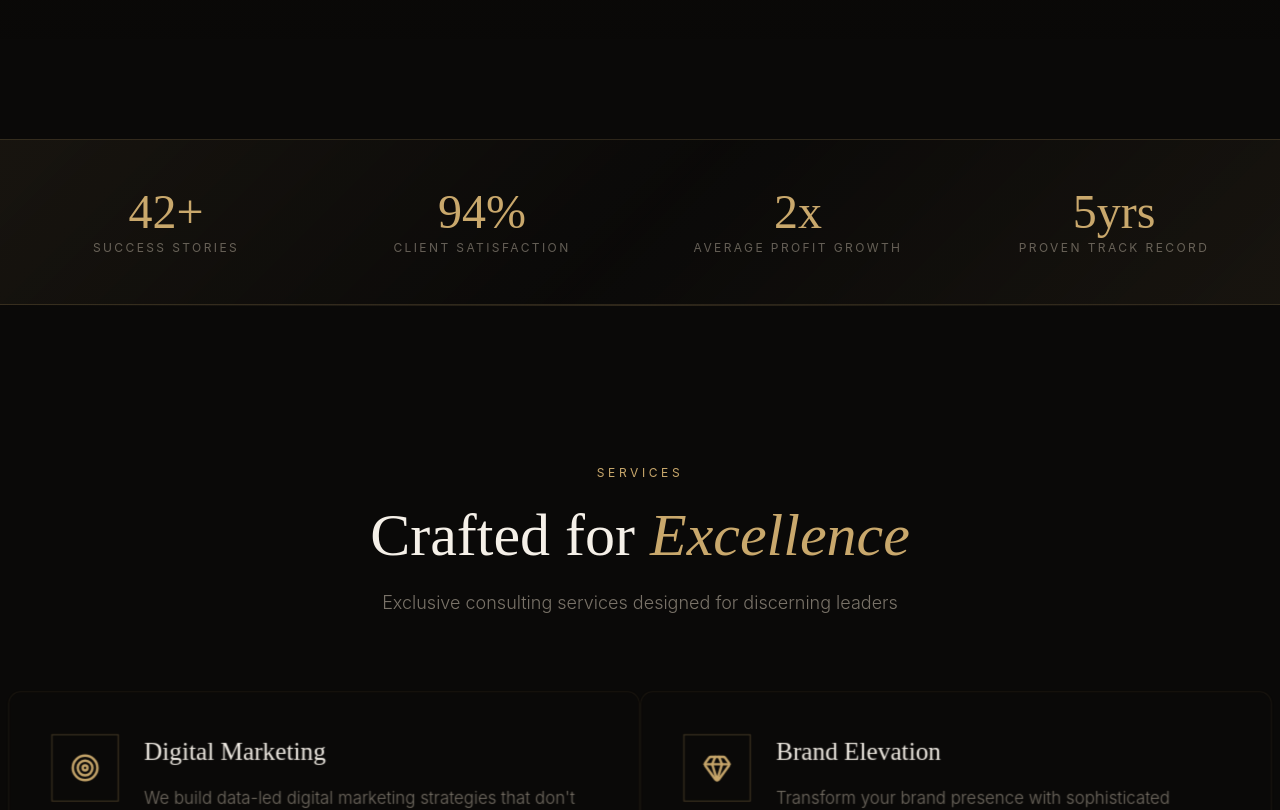
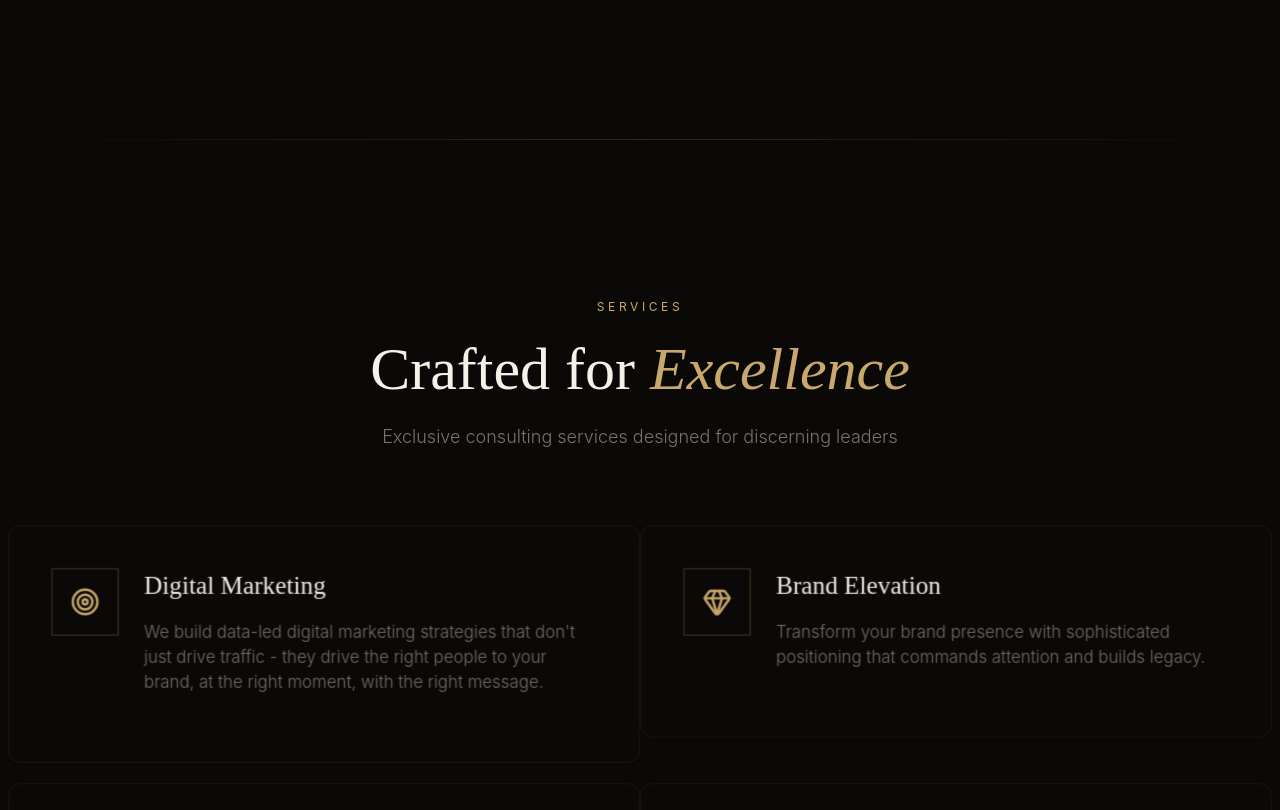
Before and after one commit to rutujak-bora/business_con, a Next.js app: page / in a window 1280 px wide. Shown: the part 2820-3630 px from the top of the page. Built offline with nearby package versions, Linux system fonts and the light colour scheme.

Commit message:
remove: numbers banner statistics section

```diff
--- a/app/page.js
+++ b/app/page.js
@@ -564,38 +564,6 @@ function MobileStickyCTA() {
   )
 }
 
-// ─── 8. Numbers Banner ───
-function NumbersBanner() {
-  const ref = useRef(null)
-  const isInView = useInView(ref, { once: true })
-  const numbers = [
-    { value: 42, suffix: '+', label: 'Success Stories' },
-    { value: 94, suffix: '%', label: 'Client Satisfaction' },
-    { value: 2, suffix: 'x', label: 'Average Profit Growth' },
-    { value: 5, suffix: 'yrs', label: 'Proven Track Record' },
-  ]
-  return (
-    <section ref={ref} className="numbers-banner py-12">
-      <div className="container mx-auto px-6">
-        <div className="grid grid-cols-2 md:grid-cols-4 gap-8 text-center">
-          {numbers.map((n, i) => (
-            <motion.div
-              key={n.label}
-              initial={{ opacity: 0, y: 20 }}
-              animate={isInView ? { opacity: 1, y: 0 } : {}}
-              transition={{ delay: i * 0.12, duration: 0.6 }}
-            >
-              <p className="text-4xl md:text-5xl font-light text-[#c9a86c] mb-1" style={{ fontFamily: 'Cormorant Garamond, serif' }}>
-                <AnimatedCounter end={n.value} suffix={n.suffix} />
-              </p>
-              <p className="text-[#e8dcc8]/40 text-xs tracking-[0.2em] uppercase">{n.label}</p>
-            </motion.div>
-          ))}
-        </div>
-      </div>
-    </section>
-  )
-}
 
 // ─── 9. Social Proof Logos ───
 function SocialProofSection() {
@@ -2654,7 +2622,7 @@ export default function App() {
         <HeroSection />
         <SocialProofSection />
         <AboutSection />
-        <NumbersBanner />
+
         <ServicesSection />
         <CaseStudiesSection />
         <FounderSection />
```
